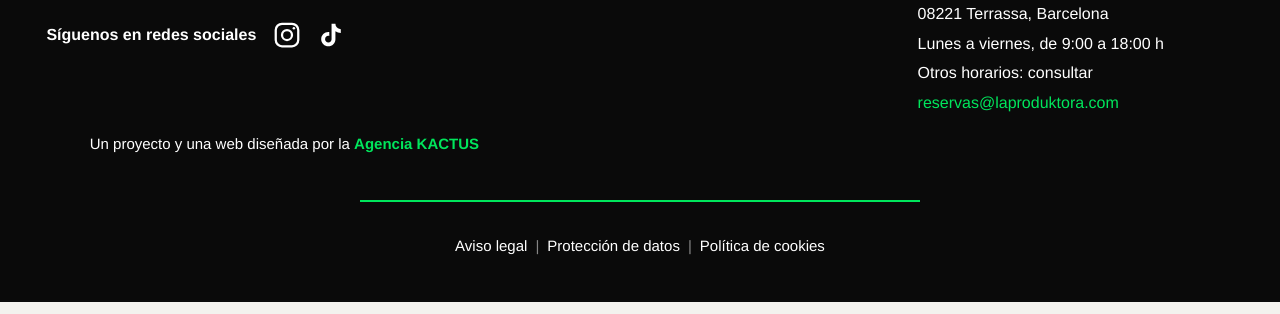
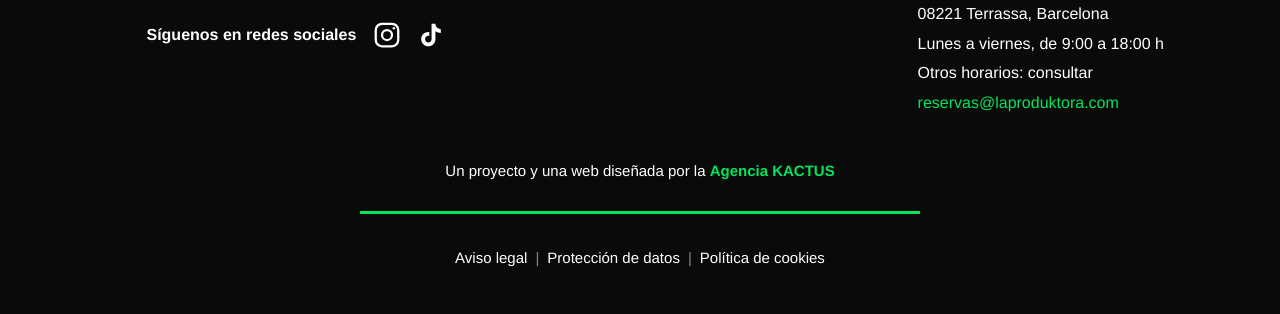
Before and after one commit to kactusbcn/la-produktora-web, a plain HTML site: page index.html in a window 1280 px wide. Shown: the part 8201-8515 px from the top of the page. Drawn offline with Linux system fonts and the light colour scheme.

Commit message:
Footer: redes centradas bajo el logotipo y crédito centrado sobre la línea verde
Co-Authored-By: Claude Haiku 5.5 <noreply@anthropic.com>
Claude-Session: https://claude.ai/code/session_0118FufHEsz7Cz1hXiMFBHw5

```diff
--- a/index.html
+++ b/index.html
@@ -465,7 +465,8 @@ body::before { content: ""; position: fixed; inset: 0 0 auto; height: env(safe-a
 .credit a:hover { color: var(--white); }
 .foot-info { font-size: 16px; color: var(--white); display: grid; gap: 4px; margin-top: 8px; }
 .foot-info strong { color: var(--white); font-weight: 600; }
-.foot-social { display: flex; align-items: center; gap: 16px; margin: 22px 0 18px; }
+.foot-social { display: flex; align-items: center; justify-content: center; gap: 16px; margin: 22px 0 18px; align-self: stretch; }
+.foot-foot .foot-credit { margin: 0 0 28px; text-align: center; }
 .foot-social-title { color: var(--white); font-weight: 700; font-size: 16px; white-space: nowrap; }
 .foot-social-icons { display: inline-flex; gap: 14px; }
 .foot-social-icons span { display: inline-flex; color: var(--white); }
@@ -958,7 +959,6 @@ section[id], #servicios-cards { scroll-margin-top: 140px; }
         <span class="foot-social-icons"><span role="img" aria-label="Instagram de LA PRODUKTORA STUDIO"><svg viewBox="0 0 24 24" width="30" height="30" aria-hidden="true" fill="none" stroke="#FFFFFF" stroke-width="1.8"><rect x="3" y="3" width="18" height="18" rx="5"/><circle cx="12" cy="12" r="4"/><circle cx="17.5" cy="6.5" r="1" fill="#FFFFFF" stroke="none"/></svg></span>
         <span role="img" aria-label="TikTok de LA PRODUKTORA STUDIO"><svg viewBox="0 0 24 24" width="30" height="30" aria-hidden="true" fill="#FFFFFF"><path d="M16.6 5.82A4.28 4.28 0 0 1 15.54 3h-3.09v12.4a2.59 2.59 0 0 1-2.59 2.5c-1.42 0-2.6-1.16-2.6-2.6 0-1.72 1.66-3.01 3.37-2.48V9.66c-3.45-.46-6.47 2.22-6.47 5.64 0 3.33 2.76 5.7 5.69 5.7 3.14 0 5.69-2.55 5.69-5.7V9.01a7.35 7.35 0 0 0 4.3 1.38V7.3s-1.88.09-3.24-1.48z"/></svg></span></span>
       </div>
-        <p class="credit foot-credit">Un proyecto y una web diseñada por la <a href="https://agenciakactus.com" target="_blank" rel="noopener">Agencia KACTUS</a></p>
       </div>
       <div class="foot-info">
         <a class="foot-phone" href="tel:+34935463817">935 463 817</a>
@@ -973,6 +973,7 @@ section[id], #servicios-cards { scroll-margin-top: 140px; }
       </div>
     </div>
     <div class="foot-foot">
+      <p class="credit foot-credit">Un proyecto y una web diseñada por la <a href="https://agenciakactus.com" target="_blank" rel="noopener">Agencia KACTUS</a></p>
       <div class="foot-divider" aria-hidden="true"></div>
       <nav class="foot-legal-line" aria-label="Información legal"><a href="aviso-legal.html" target="_blank" rel="noopener">Aviso legal</a><span class="sep" aria-hidden="true">|</span><a href="politica-privacidad.html" target="_blank" rel="noopener">Protección de datos</a><span class="sep" aria-hidden="true">|</span><a href="politica-cookies.html" target="_blank" rel="noopener">Política de cookies</a></nav>
     </div>
```
